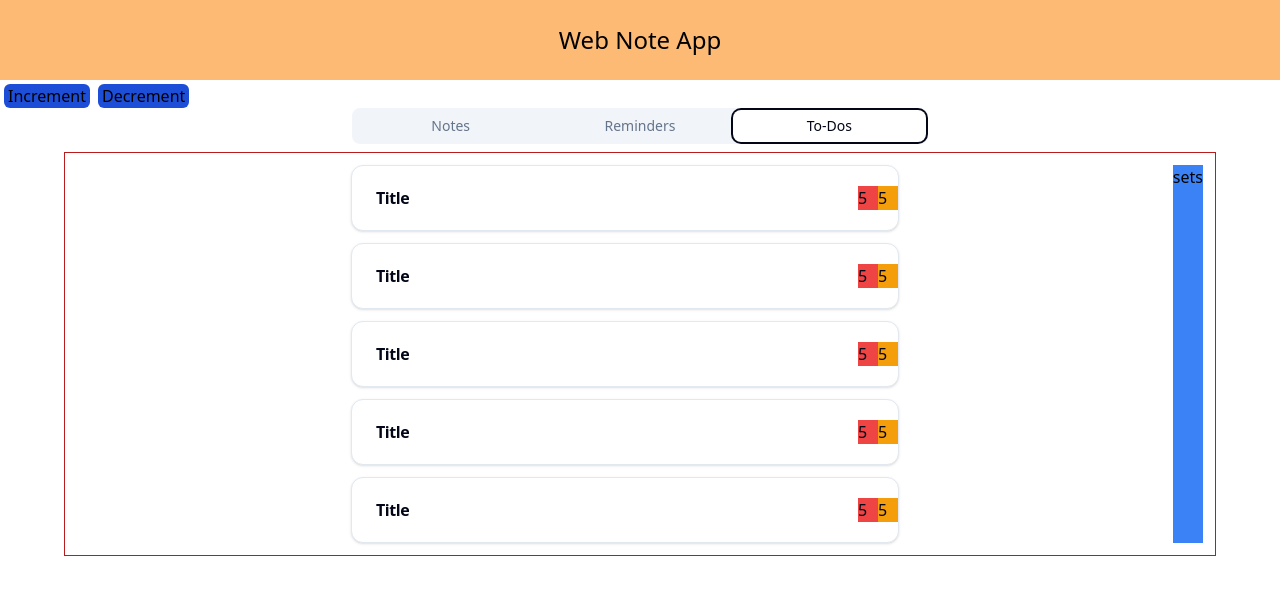
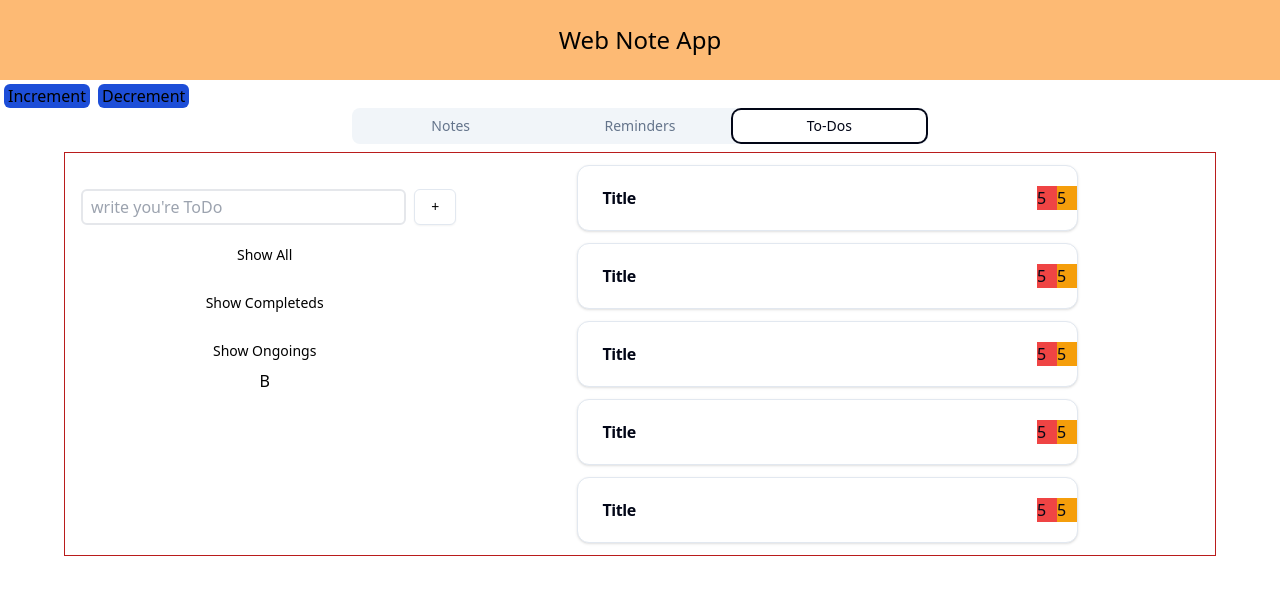
Before and after one commit to AlirezaHmami/web-note, a React (Vite) app: page / in a window 1280 px wide. Both pictures are taken after a click on the tab "To-Dos". Shown: the top 594 px of the page. Built offline with nearby package versions, Linux system fonts and the light colour scheme.

Commit message:
todo most logics applied

```diff
--- a/src/App/Store.ts
+++ b/src/App/Store.ts
@@ -1,12 +1,14 @@
 import { configureStore } from "@reduxjs/toolkit";
 import counterReducer from "../features/counter/counterSlice";
 import notesSlice from "@/features/counter/notesSlice";
+import todosSlice  from "@/features/counter/todosSlice";
 
 
 export const store = configureStore({
   reducer: {
     counter: counterReducer,
-    notes : notesSlice
+    notes : notesSlice,
+    todos : todosSlice
   }
 });
 
--- a/src/Components/NoteCard.tsx
+++ b/src/Components/NoteCard.tsx
@@ -24,7 +24,7 @@ function NoteCardBox({ id, content, noteColor, title , onMoreBtn }: INoteCardBox
     dispatch(removeNote(id));
   };
   return (
-    <Card className={` bg-${noteColor}-100 `}>
+    <Card className={` bg-${noteColor}-100 select-none`}>
       <CardHeader>
         <CardTitle className="">
           Title:
--- a/src/Components/ToDoCard.tsx
+++ b/src/Components/ToDoCard.tsx
@@ -3,7 +3,7 @@ import { Card, CardHeader, CardTitle, CardDescription, CardContent, CardFooter }
 
 function ToDoCard() {
   return (
-    <Card className="w-1/2 flex items-center justify-between">
+    <Card className="w-2/3 flex items-center justify-between">
     <CardHeader>
     <CardTitle className="">
         Title
--- a/src/Views/To-Dos.tsx
+++ b/src/Views/To-Dos.tsx
@@ -1,15 +1,27 @@
 import ToDoCard from '@/Components/ToDoCard'
+import { Button } from '@/Components/ui/button'
 import React from 'react'
 
 function To_Dos() {
   const tempTodos = [1,2,3,4,5]
   return (
-    <div className="w-full border border-red-700 p-3 flex">
-      <div className="flex-1 items-center justify-center flex flex-col gap-3">
+    <div className="w-full border border-red-700 p-3 grid grid-cols-3">
+      <div className="col-start-1 text-center pt-5">
+      <div className="flex w-full max-w-sm items-center space-x-2 m-1">
+          <input
+            id="title"
+            type="text"
+            placeholder="write you're ToDo"
+            className="w-full outline-none border-gray-200 border-2 rounded-md py-1 px-2 focus:border-0  focus:ring-2 ring-gray-700 "
+          /><Button variant={"outline"}>+</Button></div>
+          <div className='w-5/6 flex flex-col items-center space-y-3 mt-3 mx-auto'>
+            <Button variant={"ghost"} className='w-full'>Show All</Button>
+            <Button variant={"ghost"} className='w-full'>Show Completeds</Button>
+            <Button variant={"ghost"} className='w-full'>Show Ongoings</Button>
+          B</div>
+      </div>
+      <div className="col-start-2 col-span-2 items-center justify-center flex flex-col gap-3">
         {tempTodos.map(t=><ToDoCard key={t}></ToDoCard>)}
-      </div>
-      <div className="bg-blue-500">
-        sets
       </div>
     </div>
   )
--- /dev/null
+++ b/src/features/counter/todosSlice.tsx
@@ -0,0 +1,34 @@
+import { createSlice, current } from "@reduxjs/toolkit";
+import type { PayloadAction } from "@reduxjs/toolkit/react";
+
+export type todosState = {
+  id: number;
+  title: string;
+  completed : boolean
+};
+
+const initialState: { values: todosState[] } = {
+  values:
+    localStorage.getItem("todos") === null
+      ? []
+      : JSON.parse(localStorage.getItem("todos") as string),
+};
+
+export const todosSlice = createSlice({
+  name: "todos",
+  initialState,
+  reducers: {
+    addToDo: (state, action: PayloadAction<todosState>) => {
+      state.values.push(action.payload);
+      let todosData = current(state.values);
+      localStorage.setItem("todos", JSON.stringify(todosData));
+    },
+    removeToDo: (state, action: PayloadAction<number>) => {
+      state.values = state.values.filter(todo => todo.id !== action.payload);
+      localStorage.setItem("todos", JSON.stringify(state.values));
+    },
+  },
+});
+
+export const { addToDo , removeToDo } = todosSlice.actions;
+export default todosSlice.reducer;
```
